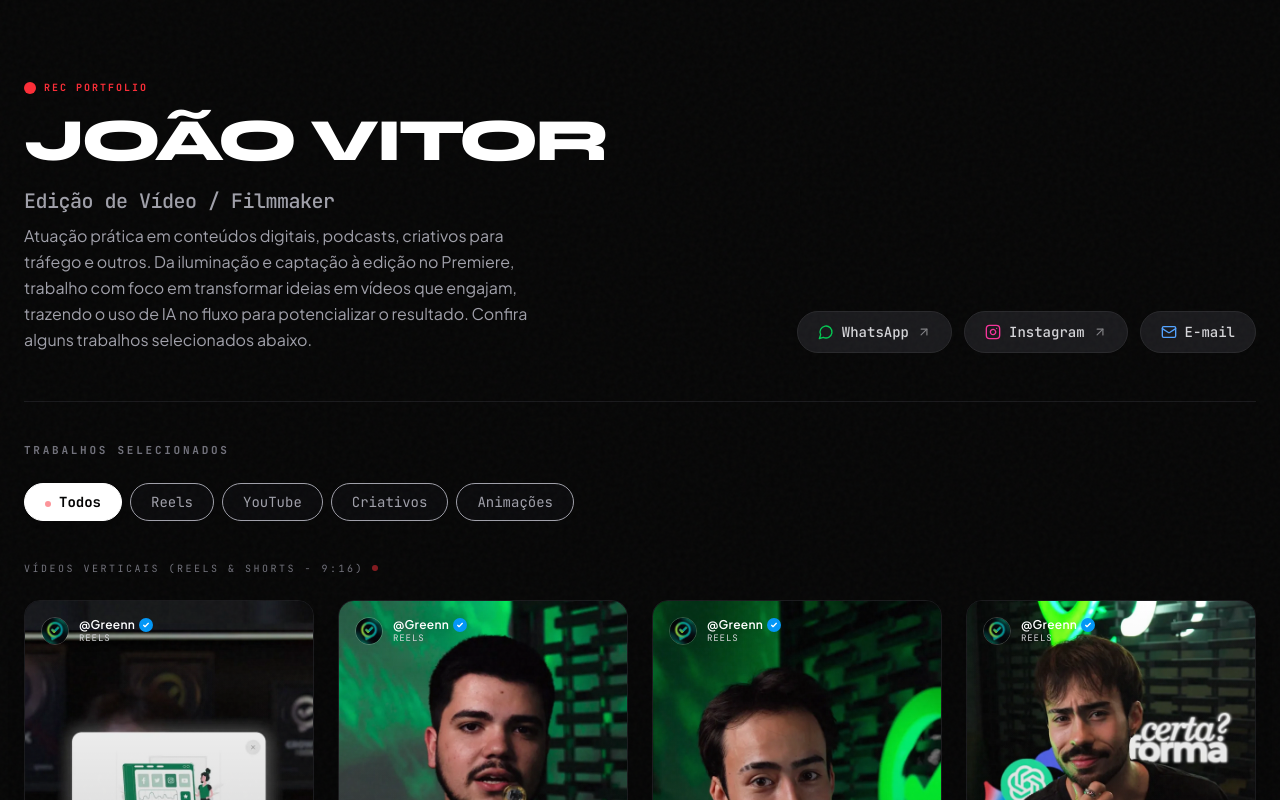
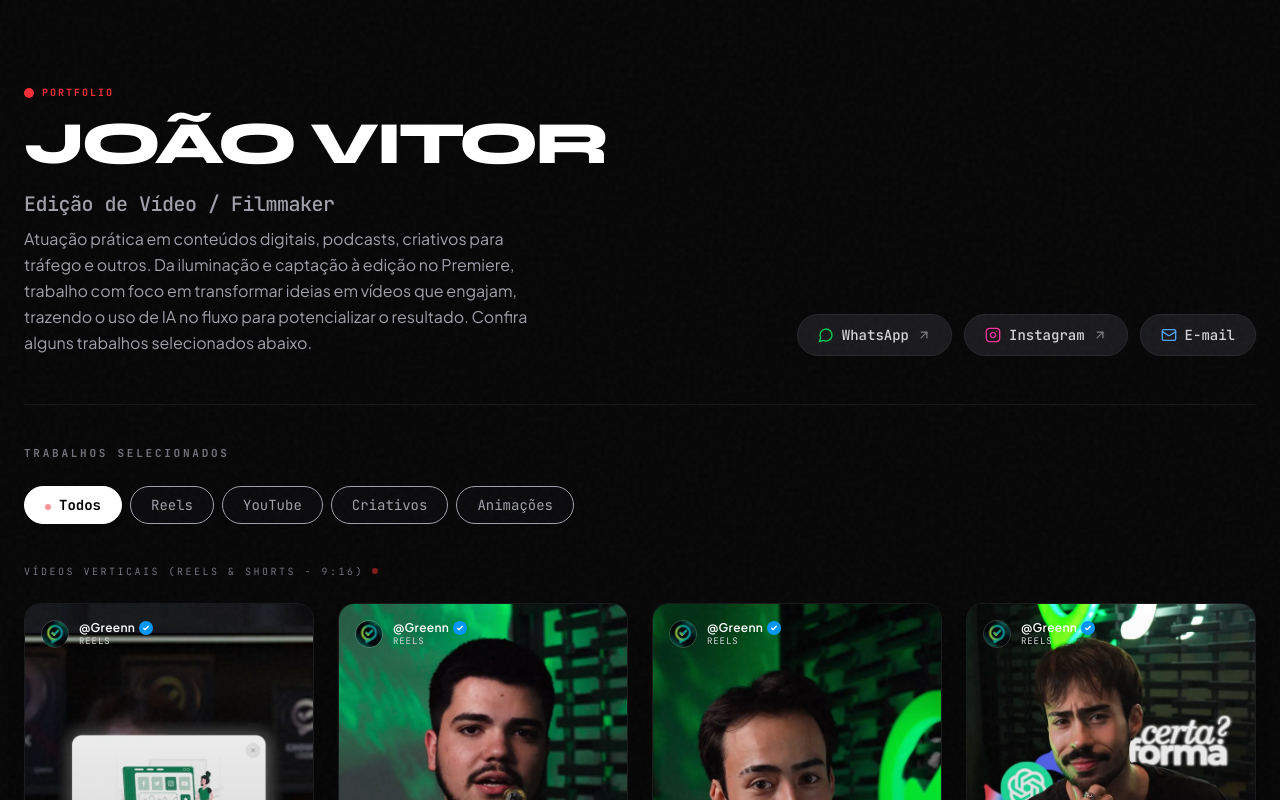
Before and after one commit to jaojao26/portfolio-joaovitor, a React (Vite) app: page / in a window 1280 px wide. Shown: the top 800 px of the page. Built offline with nearby package versions, Linux system fonts and the light colour scheme.

Commit message:
Feat: staggered entry animations, fix portfolio badge alignment, and webp grid posters

```diff
--- a/src/components/FilterBar.jsx
+++ b/src/components/FilterBar.jsx
@@ -4,9 +4,8 @@ export function FilterBar({ categories, selectedCategory, onSelectCategory }) {
   return (
     <motion.section
       initial={{ opacity: 0, y: 20 }}
-      whileInView={{ opacity: 1, y: 0 }}
-      viewport={{ once: false, amount: 0.2 }}
-      transition={{ duration: 0.6, ease: [0.16, 1, 0.3, 1] }}
+      animate={{ opacity: 1, y: 0 }}
+      transition={{ duration: 0.6, delay: 0.45, ease: [0.16, 1, 0.3, 1] }}
       className="max-w-7xl mx-auto px-6 py-10"
     >
       <div className="flex flex-col gap-4">
--- a/src/components/Header.jsx
+++ b/src/components/Header.jsx
@@ -34,14 +34,14 @@ export function Header() {
       className="max-w-7xl mx-auto px-6 pt-20 pb-12 flex flex-col md:flex-row md:justify-between md:items-end gap-8"
     >
       <div className="max-w-2xl">
-        {/* Indicador REC Piscando */}
-        <motion.div variants={itemVariants} className="flex items-center gap-2 mb-4">
-          <span className="relative flex h-3 w-3">
+        {/* Indicador PORTFOLIO */}
+        <motion.div variants={itemVariants} className="inline-flex items-center gap-2 mb-4">
+          <span className="relative flex h-2.5 w-2.5 shrink-0">
             <span className="animate-ping absolute inline-flex h-full w-full rounded-full bg-red-400 opacity-75"></span>
-            <span className="relative inline-flex rounded-full h-3 w-3 bg-red-500"></span>
+            <span className="relative inline-flex rounded-full h-2.5 w-2.5 bg-red-500"></span>
           </span>
-          <span className="text-[10px] tracking-[0.2em] text-red-500 font-mono font-bold uppercase">
-            REC PORTFOLIO
+          <span className="text-[10px] tracking-[0.2em] text-red-500 font-mono font-bold uppercase leading-none">
+            PORTFOLIO
           </span>
         </motion.div>
 
--- a/src/components/VideoCard.jsx
+++ b/src/components/VideoCard.jsx
@@ -66,9 +66,9 @@ export function VideoCard({ video, index = 0, onSelectVideo }) {
   const isVisible = inView || hasPassedTop;
   const colIndex = index % 4;
 
-  // Descida (Scroll Down): 1 -> 2 -> 3 -> 4 (esquerda para a direita)
-  // Subida (Scroll Up pelo rodapé): 4 -> 3 -> 2 -> 1 (direita para a esquerda na saída)
-  const delay = isVisible ? colIndex * 0.08 : (3 - colIndex) * 0.06;
+  // Staggered reveal pós-preloader para os cards da primeira dobra
+  const baseDelay = index < 4 ? 0.65 : 0.05;
+  const delay = isVisible ? baseDelay + colIndex * 0.08 : (3 - colIndex) * 0.06;
 
   const isVertical = video.aspectRatio === '9/16';
   const isSquare = video.aspectRatio === '1/1' || video.aspectRatio === '1:1';
@@ -82,8 +82,8 @@ export function VideoCard({ video, index = 0, onSelectVideo }) {
   return (
     <motion.div
       ref={ref}
-      initial={{ opacity: 0, y: 30 }}
-      animate={isVisible ? { opacity: 1, y: 0 } : { opacity: 0, y: 30 }}
+      initial={{ opacity: 0, y: 20 }}
+      animate={isVisible ? { opacity: 1, y: 0 } : { opacity: 0, y: 20 }}
       transition={{
         duration: 0.45,
         delay: delay,
```
